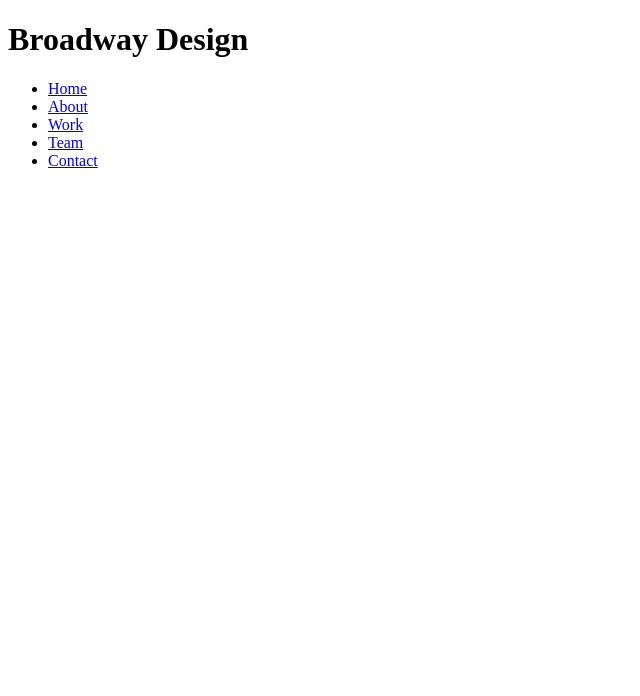
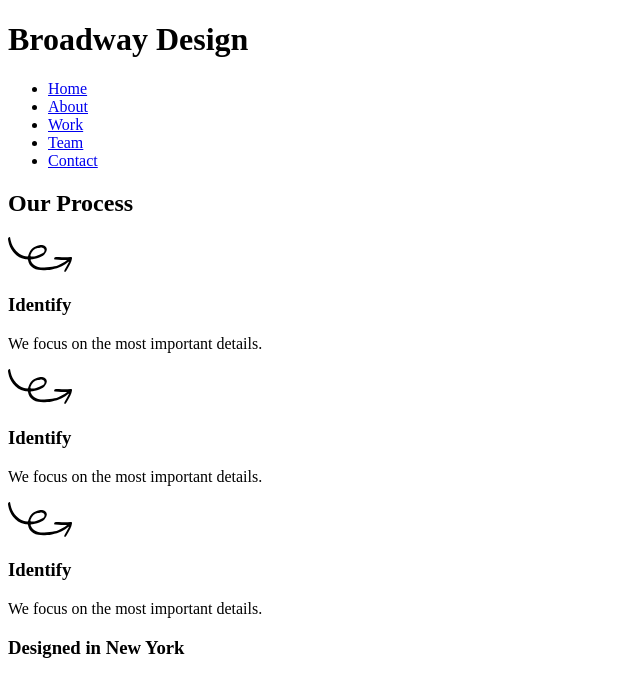
Before and after one commit to Greenka236/Broadway, a plain HTML site: page index.html in a window 1280 px wide. Shown: the whole page, without its empty margins (0-640 px from the left). Drawn offline with Linux system fonts and the light colour scheme.

Commit message:
More structure added.

```diff
--- a/index.html
+++ b/index.html
@@ -16,5 +16,37 @@
         <li><a href="#contact">Contact</a></li>
       </ul>
     </nav>
+    <div id="about">
+      <h2>Our Process</h2>
+      <img src="/resources/images/identify.svg"/>
+      <h3>Identify</h3>
+      <p>We focus on the most important details.</p>
+
+      <img src="/resources/images/identify.svg"/>
+      <h3>Identify</h3>
+      <p>We focus on the most important details.</p>
+
+      <img src="/resources/images/identify.svg"/>
+      <h3>Identify</h3>
+      <p>We focus on the most important details.</p>
+    </div>
+
+    <h3>Designed in New York</h3>
+
+    <div id="work">
+
+    </div>
+
+    <div id="team">
+
+    </div>
+
+    <div id="contact">
+
+    </div>
+
+    <div class="footer">
+
+    </div>
   </body>
 </html>
```
